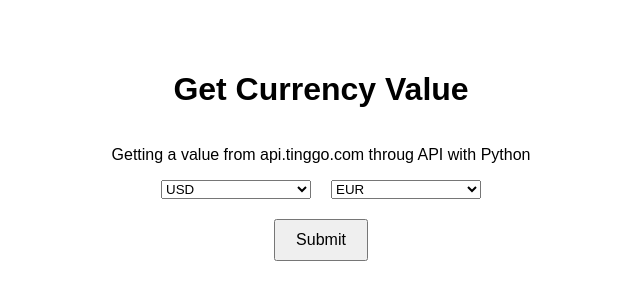
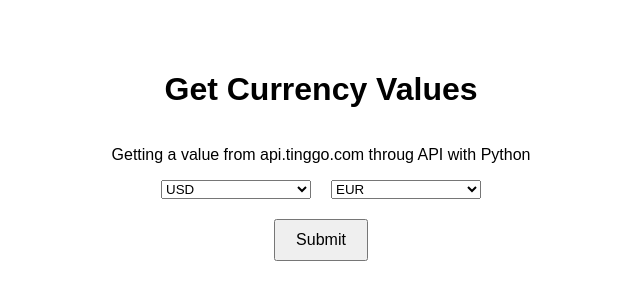
Before and after one commit to aim-Tokinyem/Project_Practice_API_Flask, a Flask app: page / in a window 1280 px wide. Shown: the top 300 px of the page, without its empty margins (319-959 px from the left). Run offline with Flask 3, Linux system fonts and the light colour scheme.

Commit message:
Updated code on Server.py and Index.html

```diff
--- a/server/server.py
+++ b/server/server.py
@@ -2,6 +2,8 @@ from flask import Flask, render_template, request
 from Currency_API.get_currency import get_currency_value
 
 app = Flask(__name__)
+
+# # Comment
 
 @app.route("/")
 def render_index_page():
--- a/server/templates/index.html
+++ b/server/templates/index.html
@@ -44,7 +44,7 @@
 </head>
 <body>
 
-<h1>Get Currency Value</h1>
+<h1>Get Currency Values</h1>
 <p>Getting a value from api.tinggo.com throug API with Python</p>
 <div class="container">
     <div class="dropdowns">
```
